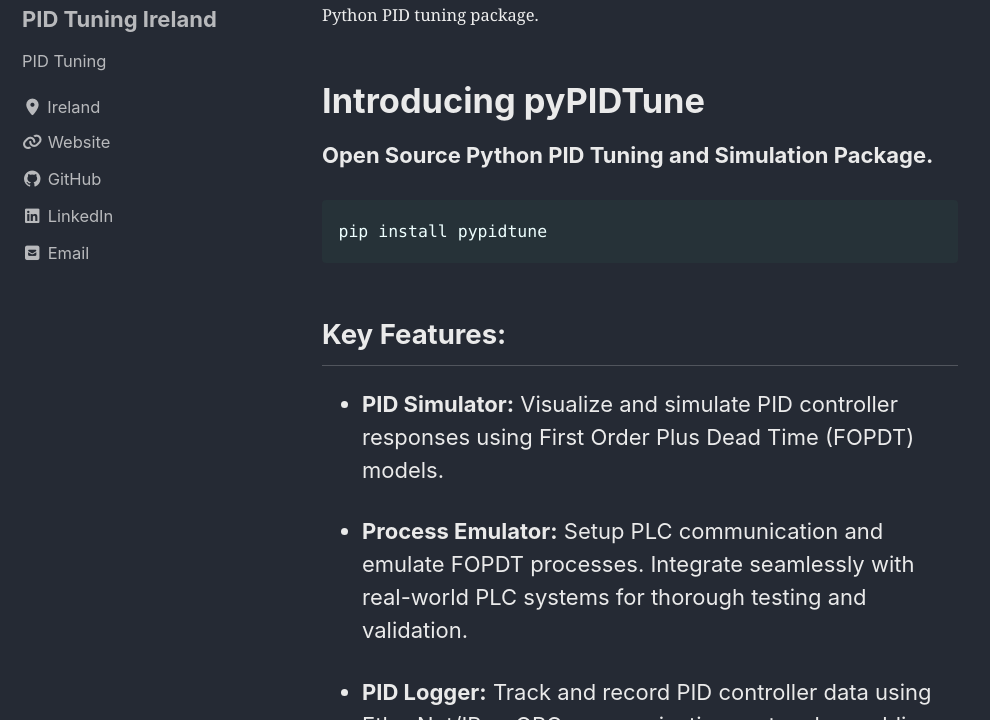
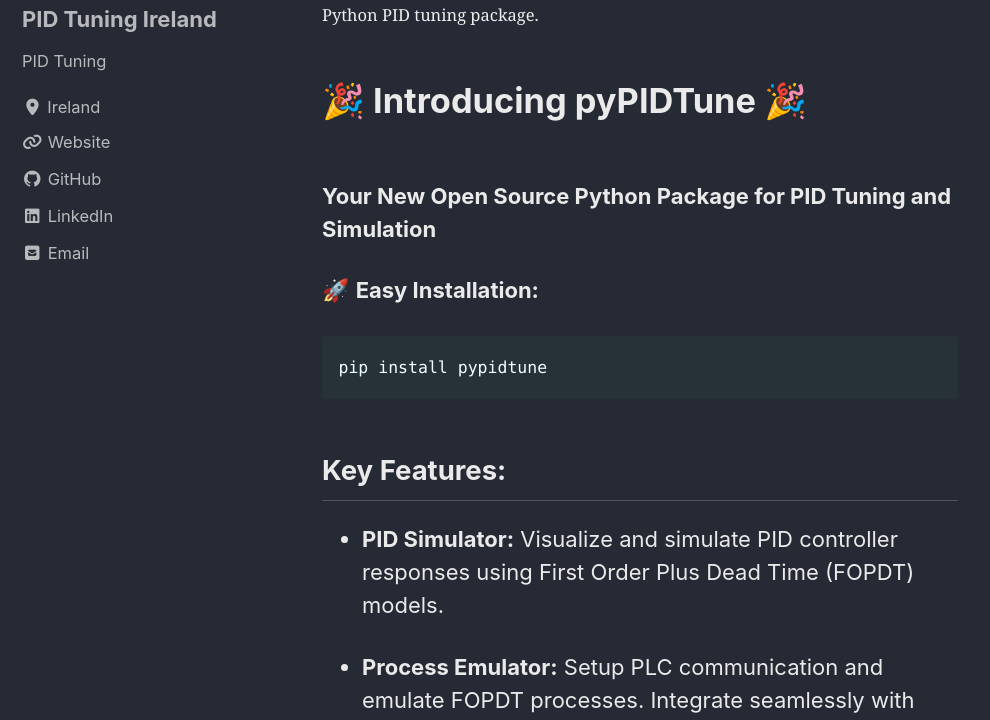
Before and after one commit to PIDTuningIreland/blog.github.io, a Jekyll site: the page built from _posts/2024-07-19-intro.md, in a window 1280 px wide and 900 px high, scrolled down 505 px, cut to the strip 180-900 px from the top of the window. Shown: the whole strip, without its empty margins (0-990 px from the left). Built offline with Jekyll 4.4.1, drawn with Linux system fonts in a browser that asks for light colours; cached includes are drawn as plain includes.

Commit message:
Update 2024-07-19-intro.md

````diff
--- a/_posts/2024-07-19-intro.md
+++ b/_posts/2024-07-19-intro.md
@@ -23,11 +23,13 @@ tags:
   <figcaption>Python PID tuning package.</figcaption>
 </figure>
 
-# Introducing pyPIDTune
+# 🎉 Introducing pyPIDTune 🎉
 
-**Open Source Python PID Tuning and Simulation Package.**
+**Your New Open Source Python Package for PID Tuning and Simulation**
 
-```
+
+🚀 **Easy Installation:**
+```shell
 pip install pypidtune
 ```
 
````
